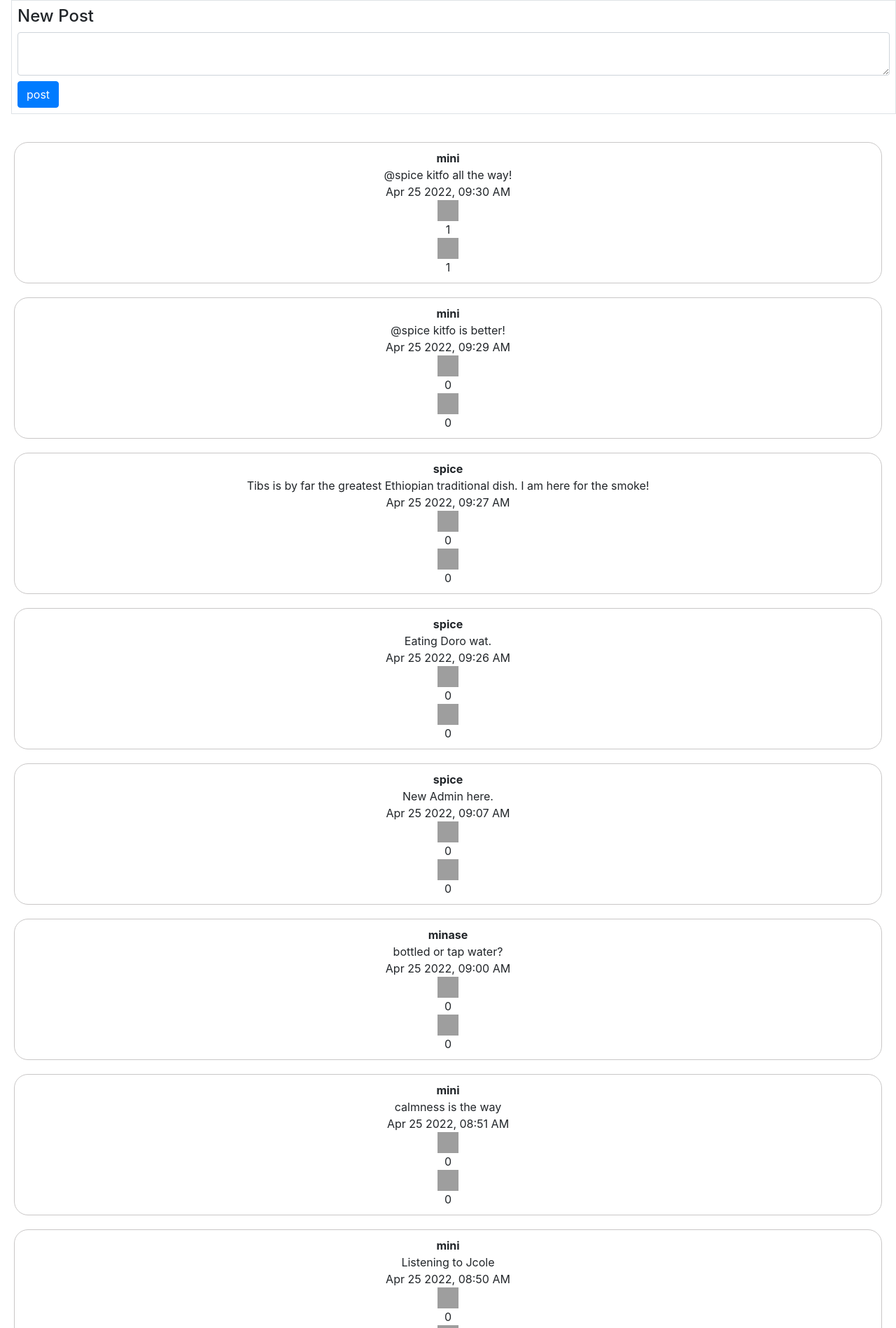
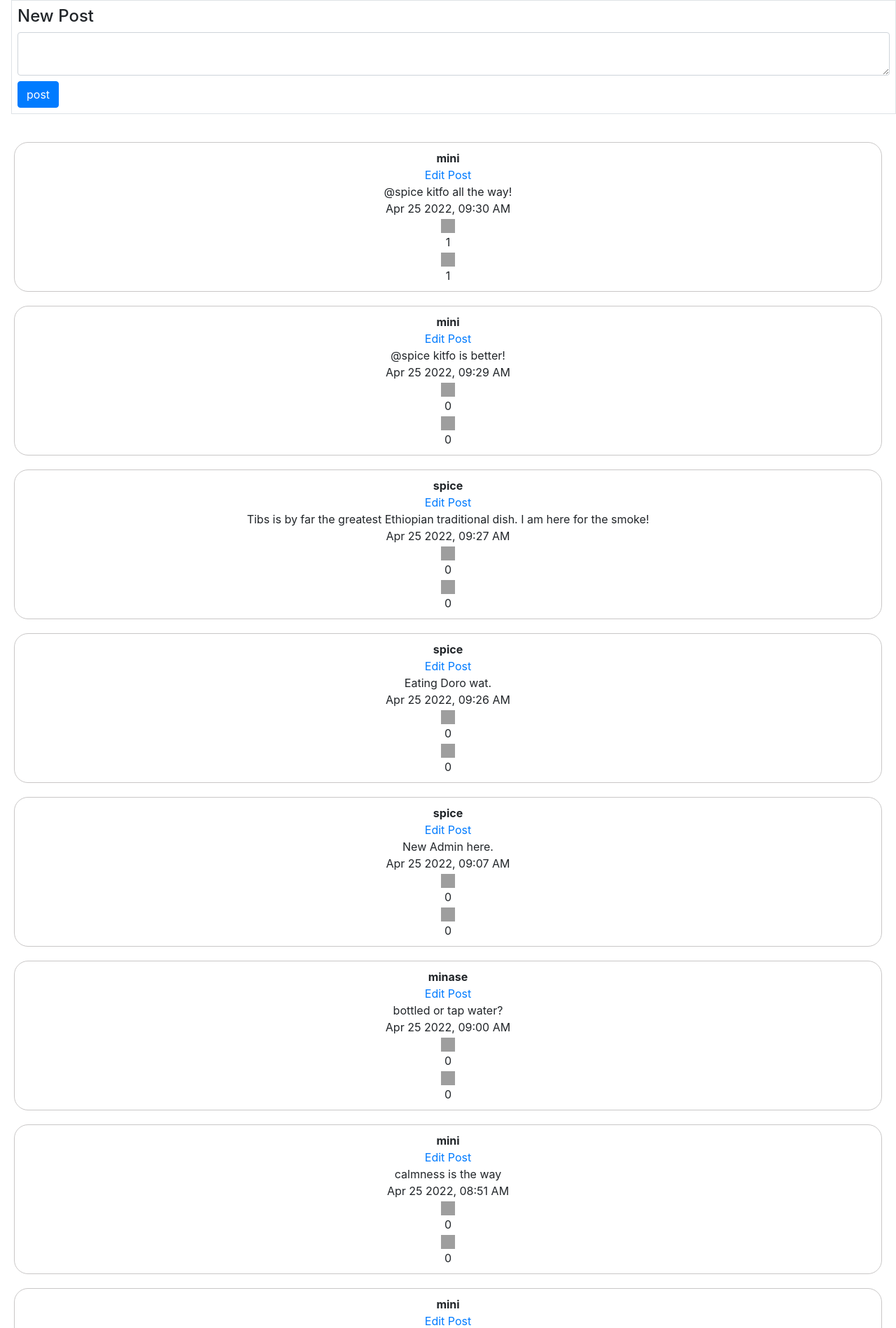
Before and after one commit to mispice/network, a Django app: page / in a window 1280 px wide. Shown: the part 56-1954 px from the top of the page at 70% size. Run offline with Django 3.2, Linux system fonts and the light colour scheme; a user stored in the database is signed in; data comes from the database, SQL or seed files in the repository; both versions use the stored data as it was after the commit; some libraries are stand-ins or nearby versions; grey boxes are pictures that could not be loaded.

Commit message:
added edit post functionality

```diff
--- a/project4/network/static/network/posts.js
+++ b/project4/network/static/network/posts.js
@@ -55,6 +55,11 @@ function display(content){
             const user_id = posts.user;
             username.innerHTML = posts.user;
             username.style.fontWeight = "bold";
+
+            const edit = document.createElement('a');
+            edit.innerHTML = "Edit Post";
+            edit.setAttribute('href','');
+            edit.setAttribute('class','link-success');
 
             //display profile of user clicked
             username.onclick = function(){
@@ -135,14 +140,18 @@ function display(content){
                         wrapper.append(date);
                         const like = document.createElement('div');
                         const like_Image = document.createElement('img');
-                        like_Image.src = "project4\network\static\network\heart.png"
+                        like_Image.src = "https://s3.amazonaws.com/pix.iemoji.com/images/emoji/apple/ios-12/256/red-heart.png"
+                        like_Image.style.width = "20px";
+                        like_Image.style.height = "20px"
                         like.innerHTML = post.likes;
                         wrapper.append(like_Image);
                         wrapper.append(like);
                         const dislike = document.createElement('div');
                         const dislike_Image = document.createElement('img');
-                        dislike_Image.src = "project4\network\static\network\dislike.png"
+                        dislike_Image.src = "https://s3.amazonaws.com/pix.iemoji.com/images/emoji/apple/ios-12/256/thumbs-down.png"
                         dislike.innerHTML = post.dislikes;
+                        dislike_Image.style.width = "20px";
+                        dislike_Image.style.height = "20px"
                         wrapper.append(dislike_Image);
                         wrapper.append(dislike);
                         wrapper.style.border = "0.25px solid rgb(201, 199, 199)";
@@ -154,6 +163,7 @@ function display(content){
                 });
             }
             wrapper.append(username);
+            wrapper.append(edit);
             const content = document.createElement('div');
             content.innerHTML = posts.post;
             content.style.fontSize = '25';
@@ -164,16 +174,16 @@ function display(content){
             const like = document.createElement('div');
             const like_Image = document.createElement('img');
             like_Image.src = "https://s3.amazonaws.com/pix.iemoji.com/images/emoji/apple/ios-12/256/red-heart.png";
-            like_Image.style.width = "30px";
-            like_Image.style.height = "30px";
+            like_Image.style.width = "20px";
+            like_Image.style.height = "20px";
             like.innerHTML = posts.likes;
             wrapper.append(like_Image);
             wrapper.append(like);
             const dislike = document.createElement('div');
             const dislike_Image = document.createElement('img');
             dislike_Image.src = "https://s3.amazonaws.com/pix.iemoji.com/images/emoji/apple/ios-12/256/thumbs-down.png"
-            dislike_Image.style.width = "30px";
-            dislike_Image.style.height = "30px"
+            dislike_Image.style.width = "20px";
+            dislike_Image.style.height = "20px"
             dislike.innerHTML = posts.dislikes;
             wrapper.append(dislike_Image);
             wrapper.append(dislike);
@@ -191,6 +201,10 @@ function display(content){
             const Dislike_Text = "Dislike";
             dislike_Image.onclick = function(){
                 like_Dislike(Dislike_Text,posts.id);
+            }
+
+            edit.onclick = function(){
+                edit_Post(posts.id)
             }
         })
     });
@@ -284,3 +298,107 @@ function like_Dislike(status,post_id){
     }
     }
 }
+
+function edit_Post(post_id){
+    //event.preventDefault changes The default behaviour of the input which is to refresh the page once the function has passed. Thus making it stagnant
+    event.preventDefault();
+
+    document.querySelector('#display_Posts').innerHTML = '';
+    document.querySelector('#display_Profile').style.display = 'none';
+    document.querySelector('#display_Content').style.display = 'none';
+    document.querySelector('#display_Message').style.display = 'none';
+    document.querySelector('#edit_Posts').style.display = 'flex';
+    document.querySelector('#new_Post').style.display = "none";
+
+    const edit_Label = document.createElement('h4');
+    const label_Div = document.createElement('div');
+    edit_Label.innerHTML = "Edit";
+    label_Div.append(edit_Label);
+    const edit_TextArea = document.createElement('textarea');
+    const textArea_Div = document.createElement('div');
+    edit_TextArea.cols = 100;
+    edit_TextArea.rows = 8;
+    edit_TextArea.style.padding = "20px";
+    edit_TextArea.setAttribute('class','form-group');
+    textArea_Div.append(edit_TextArea);
+    const edit_Button = document.createElement('button');
+    const button_Div = document.createElement('div');
+    edit_Button.setAttribute('class', 'btn btn-primary')
+    edit_Button.innerHTML = "Edit"
+    button_Div.append(edit_Button);
+    document.querySelector('#edit_Posts').append(label_Div);
+    document.querySelector('#edit_Posts').append(textArea_Div);
+    document.querySelector('#edit_Posts').append(button_Div);
+
+    fetch(`edit/${post_id}`)
+    .then (response => response.json())
+    .then(posts =>{
+        if (posts.message){
+            const message = document.createElement('div');
+            message.setAttribute('class','alert alert-info');
+            message.setAttribute('role','alert');
+            message.innerHTML = posts.message
+            document.querySelector('#display_Message').append(message);
+            document.querySelector('#display_Message').style.display = "block";
+            document.querySelector('#display_Message').onclick = function(){
+            document.querySelector('#display_Message').innerHTML = "";
+            document.querySelector('#display_Message').style.display = "none";
+        }
+              //show error message if user tried to edit other people's posts
+            document.querySelector('#edit_Posts').innerHTML = '';
+            const error_Message = document.createElement('div');
+            message.setAttribute('class','alert alert-danger');
+            message.setAttribute('role','alert');
+            message.innerHTML = "Forbidden Task, Go back to All Posts"
+            document.querySelector('#display_Message').append(error_Message);
+            document.querySelector('#display_Message').style.display = "block";
+            document.querySelector('#display_Message').onclick = function(){
+            document.querySelector('#display_Message').innerHTML = "";
+            document.querySelector('#display_Message').style.display = "none";
+            }
+
+        }
+        else{
+            edit_TextArea.innerHTML = posts.post;
+        }
+
+    });
+
+    edit_Button.onclick = function(){
+        const content = edit_TextArea.value;
+        if(content === ''){
+            const message = document.createElement('div');
+                message.setAttribute('class','alert alert-danger');
+                message.setAttribute('role','alert');
+                message.innerHTML = "Content can't be empty";
+                document.querySelector('#display_Message').append(message);
+                document.querySelector('#display_Message').style.display = "block";
+                document.querySelector('#display_Message').onclick = function(){
+                document.querySelector('#display_Message').innerHTML = "";
+                document.querySelector('#display_Message').style.display = "none";
+                }
+        }
+        else{
+            fetch(`edit/${post_id}`,{
+                method: 'POST',
+                body: JSON.stringify({
+                    post : content
+                })
+            })
+            .then(response=>response.json())
+            .then(posts => {
+                const message = document.createElement('div');
+                message.setAttribute('class','alert alert-info');
+                message.setAttribute('role','alert');
+                message.innerHTML = "Successfully Updated Post";
+                document.querySelector('#display_Message').append(message);
+                document.querySelector('#display_Message').style.display = "block";
+                document.querySelector('#display_Message').onclick = function(){
+                document.querySelector('#display_Message').innerHTML = "";
+                document.querySelector('#display_Message').style.display = "none";
+                }
+            })
+        }
+
+    }
+}
--- a/project4/network/static/network/styles.css
+++ b/project4/network/static/network/styles.css
@@ -24,3 +24,8 @@
     padding: 10px;
     margin: 30px;
 }
+#edit_Posts{
+    display: flex;
+    flex-direction: column;
+    text-align: center;
+}
--- a/project4/network/templates/network/index.html
+++ b/project4/network/templates/network/index.html
@@ -18,6 +18,8 @@
 
     <div id="display_Posts"></div>
 
+    <div id="edit_Posts"></div>
+
 {% endblock %}
 
 {% block script %}
--- a/project4/network/urls.py
+++ b/project4/network/urls.py
@@ -17,5 +17,6 @@ urlpatterns = [
     path("follow/<str:user_name>",views.follow,name="follow"),
     path("unfollow/<str:user_name>",views.unfollow,name="unfollow"),
     path("like/<str:post_id>",views.like,name="like"),
-    path("dislike/<str:post_id>",views.dislike,name="dislike")
+    path("dislike/<str:post_id>",views.dislike,name="dislike"),
+    path("edit/<str:post_id>",views.edit,name="edit")
 ]
--- a/project4/network/views.py
+++ b/project4/network/views.py
@@ -202,3 +202,26 @@ def dislike(request,post_id):
             post.dislikes += int(dislike)
             post.save()
         return JsonResponse({"message": "successfully Updated"}, status = 201)
+
+@csrf_exempt
+def edit(request,post_id):
+
+    if request.method == "POST":
+        data =  json.loads(request.body)
+        posts = data.get("post")
+        post = Posts.objects.get(id = post_id)
+        post.post = posts
+        post.save()
+        return JsonResponse({"message": "successfully posted"}, status = 201)
+
+    posts= Posts.objects.get(id = post_id)
+    if(request.user == posts.User):
+        data = {
+        "post":posts.post
+        }
+        return JsonResponse(data,safe=False)
+    else:
+        data = {
+            "message": "you can only edit your post"
+        }
+        return JsonResponse(data,safe=False)
```
Also changed, not shown: project4/db.sqlite3.
